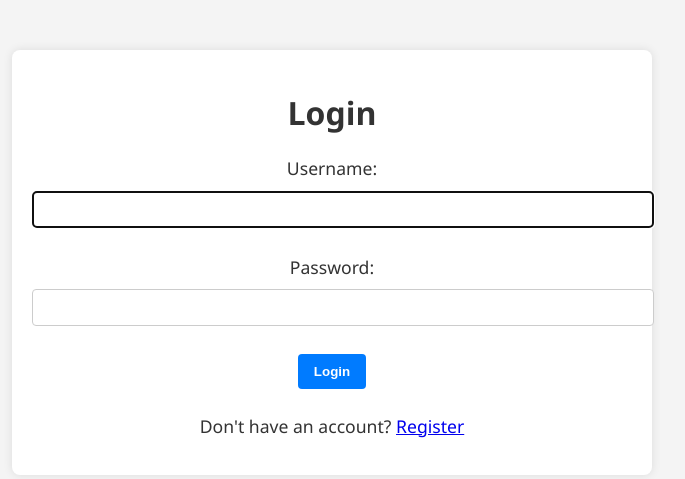
After one commit to cybernova2/blogwritingwebsite, a Django app: page /login/ in a window 1280 px wide. The commit adds this page. Shown: the top 479 px of the page, without its empty margins (308-993 px from the left). Run offline with Django 5.2, Linux system fonts and the light colour scheme.

Commit message:
added login for authentication

```diff
--- a/blog/static/blog/style.css
+++ b/blog/static/blog/style.css
@@ -16,6 +16,12 @@ body {
     border-radius: 8px;
     text-align: center;
     box-shadow: 0 0 10px rgba(0, 0, 0, 0.1);
+}
+
+/* Auth buttons container */
+.auth-buttons {
+    text-align: center;
+    margin: 20px 0;
 }
 
 /* Headings */
@@ -114,6 +120,8 @@ form button {
 form button:hover {
     background-color: #218838;
 }
+
+/* Messages */
 ul.messages {
     list-style: none;
     padding: 0;
--- /dev/null
+++ b/blog/templates/login.html
@@ -0,0 +1,19 @@
+{% load static %}
+<!DOCTYPE html>
+<html>
+<head>
+  <title>Login</title>
+  <link rel="stylesheet" href="{% static 'blog/style.css' %}">
+</head>
+<body>
+  <div class="container">
+    <h1>Login</h1>
+    <form method="post">
+      {% csrf_token %}
+      {{ form.as_p }}
+      <button type="submit" class="button button-primary">Login</button>
+    </form>
+    <p>Don't have an account? <a href="{% url 'register' %}">Register</a></p>
+  </div>
+</body>
+</html>
--- a/blog/urls.py
+++ b/blog/urls.py
@@ -15,4 +15,7 @@ path('create/', views.create_post, name='create_post'),
     path('api/posts/create/', views.api_create_post, name='api_create_post'),
     path('api/posts/update/<int:pk>/', views.api_update_post, name='api_update_post'),
     path('api/posts/delete/<int:pk>/', views.api_delete_post, name='api_delete_post'),
+      path('register/', views.register, name='register'),
+    path('login/', views.login_view, name='login'),
+    path('logout/', views.logout_view, name='logout'),
 ]
--- a/blog/views.py
+++ b/blog/views.py
@@ -5,15 +5,20 @@ from django.views.decorators.csrf import csrf_exempt
 from .models import BlogPost,Category
 from .forms import BlogPostForm
 from django.contrib import messages
-
+from django.contrib.auth import authenticate, login, logout
+from django.contrib.auth.forms import UserCreationForm, AuthenticationForm
+from django.contrib.auth.decorators import login_required
 # ---------- HTML Views ----------
+@login_required
 def index(request):
     categories = Category.objects.all().order_by('name')  # Sort categories A-Z
+
     return render(request, 'index.html', {'categories': categories})
+@login_required
 def post_detail(request, pk):
     post = get_object_or_404(BlogPost, pk=pk)
     return render(request, 'post_detail.html', {'post': post})
-
+@login_required
 def create_post(request):
     if request.method == 'POST':
         form = BlogPostForm(request.POST)
@@ -26,7 +31,7 @@ def create_post(request):
     else:
         form = BlogPostForm()
     return render(request, 'create_post.html', {'form': form})
-
+@login_required
 def edit_post(request, pk):
     post = get_object_or_404(BlogPost, pk=pk)
 
@@ -44,6 +49,7 @@ def edit_post(request, pk):
         form = BlogPostForm(instance=post)
 
     return render(request, 'edit_post.html', {'form': form, 'post': post})
+@login_required
 def delete_post(request, pk):
     post = get_object_or_404(BlogPost, pk=pk)
 
@@ -106,3 +112,32 @@ def api_delete_post(request, pk):
             return JsonResponse({'message': 'Post deleted'})
         except BlogPost.DoesNotExist:
             return JsonResponse({'error': 'Post not found'}, status=404)
+def register(request):
+    if request.method == 'POST':
+        form = UserCreationForm(request.POST)
+        if form.is_valid():
+            form.save()
+            messages.success(request, "Registration successful! Please log in.")
+            return redirect('login')
+    else:
+        form = UserCreationForm()
+    return render(request, 'register.html', {'form': form})
+
+def login_view(request):
+    if request.method == 'POST':
+        form = AuthenticationForm(request, data=request.POST)
+        if form.is_valid():
+            user = form.get_user()
+            login(request, user)
+            messages.success(request, f"Welcome back, {user.username}!")
+            return redirect('index')
+        else:
+            messages.error(request, "Invalid username or password.")
+    else:
+        form = AuthenticationForm()
+    return render(request, 'login.html', {'form': form})
+
+def logout_view(request):
+    logout(request)
+    messages.success(request, "You have been logged out.")
+    return redirect('index')
--- a/minimal_blog/urls.py
+++ b/minimal_blog/urls.py
@@ -20,4 +20,5 @@ from django.urls import path,include
 urlpatterns = [
     path('admin/', admin.site.urls),
         path('', include('blog.urls')),
+
 ]
```
Also changed, not shown: blog/templates/create_post.html (+10 -0 lines), blog/templates/edit_post.html (+10 -0 lines), blog/templates/index.html (+10 -0 lines), blog/templates/post_detail.html (+10 -0 lines), blog/templates/register.html (added, +19 -0 lines).
